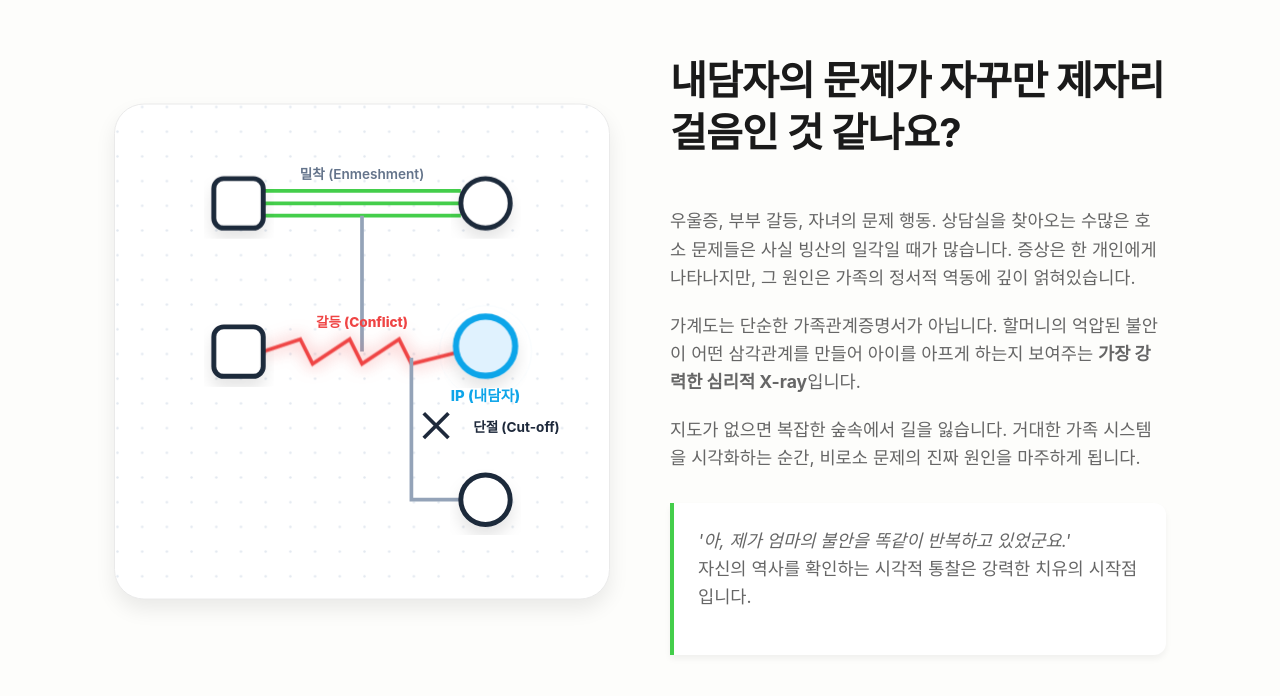
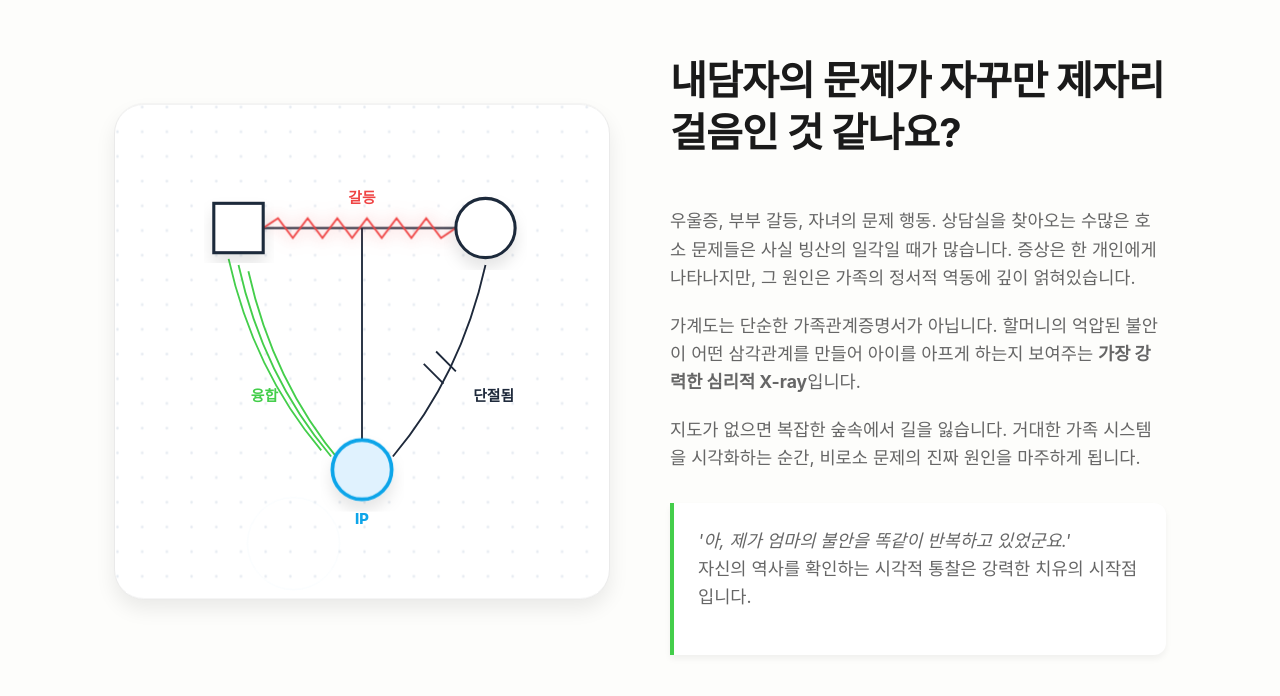
Before and after one commit to h5nam/next-genogram-landing, a website: page index.html in a window 1280 px wide. Shown: the part 2064-2760 px from the top of the page. Drawn offline with Linux system fonts and the light colour scheme; some icons are missing; a web font is replaced by a local one.

Commit message:
style: remove Gen 1 and update relationship rules in Section 3

```diff
--- a/index.html
+++ b/index.html
@@ -210,15 +210,11 @@
 
                     <!-- Right: Structured Genogram (Top-Down Chronological) -->
                     <g class="structured-group" transform="translate(680, 25)">
-                        <!-- Input from AI -->
-                        <path d="M 0 200 L 60 200 L 60 80 L 100 80" class="struct-line"
-                            style="animation-delay: 0.2s;" />
-                        <path d="M 60 140 L 60 40 L 340 40 L 340 80" class="struct-line"
-                            style="animation-delay: 0.5s;" />
 
                         <!-- Gen 1 (Grandparents) -->
                         <path d="M 100 80 L 220 80" class="struct-line" style="animation-delay: 0.8s;" />
                         <path d="M 340 80 L 460 80" class="struct-line" style="animation-delay: 1.0s;" />
+                        <path d="M 180 220 L 380 220" class="struct-line partnership" style="animation-delay: 1.7s;" />
 
                         <!-- Connecting lines to Gen 2 -->
                         <path d="M 160 80 L 160 220" class="struct-line" style="animation-delay: 1.2s;" />
@@ -226,7 +222,7 @@
 
                         <!-- Family Dynamic: Zig-zag Conflict Line from Grandma (Left) to Mother (Left) -->
                         <path
-                            d="M 220 80 L 245 95 L 240 120 L 275 135 L 270 160 L 305 175 L 300 200 L 335 215 L 340 220 L 400 220"
+                            d="M 220 80 L 226 104 L 259 91 L 256 127 L 289 115 L 286 150 L 319 138 L 316 174 L 349 161 L 346 197 L 379 185 L 376 220 L 400 220"
                             class="struct-line conflict" style="animation-delay: 1.5s;" />
                         <path d="M 280 220 L 280 320" class="struct-line" style="animation-delay: 1.8s;" />
                         <path d="M 180 320 L 380 320" class="struct-line" style="animation-delay: 2.0s;" />
@@ -303,29 +299,34 @@
                             <rect width="100%" height="100%" fill="url(#grid)" />
 
                             <!-- Dynamic Relations (Lines) -->
-                            <!-- Gen 1 Marriage (Enmeshment: 3 lines) -->
-                            <path d="M 120 70 L 280 70" stroke="#44CE4B" stroke-width="3" fill="none" />
-                            <path d="M 120 80 L 280 80" stroke="#44CE4B" stroke-width="3" fill="none" />
-                            <path d="M 120 90 L 280 90" stroke="#44CE4B" stroke-width="3" fill="none" />
-                            <text x="200" y="60" fill="#64748B" font-size="11" font-weight="600" text-anchor="middle">밀착
-                                (Enmeshment)</text>
 
-                            <!-- Gen 1 to Gen 2 lines -->
-                            <path d="M 200 90 L 200 200" stroke="#94A3B8" stroke-width="3" fill="none" />
+                            <!-- Structural Genogram Lines (Base) -->
+                            <!-- Marriage Line (Father to Mother) -->
+                            <path d="M 120 100 L 276 100" stroke="#1E293B" stroke-width="1.5" fill="none" />
+                            <!-- Descent Line (Marriage to Child) -->
+                            <path d="M 200 100 L 200 276" stroke="#1E293B" stroke-width="1.5" fill="none" />
 
-                            <!-- Gen 2 Marriage (Conflict: Zigzag) -->
-                            <path d="M 120 200 L 150 190 L 160 210 L 190 190 L 200 210 L 230 190 L 240 210 L 280 200"
-                                stroke="#EF4444" stroke-width="3" fill="none" class="conflict-pulse" />
-                            <text x="200" y="180" fill="#EF4444" font-size="11" font-weight="800"
-                                text-anchor="middle">갈등 (Conflict)</text>
+                            <!-- Relationship Dynamics -->
 
-                            <!-- Gen 2 to Gen 3 lines -->
-                            <path d="M 240 205 L 240 320 L 280 320" stroke="#94A3B8" stroke-width="3" fill="none" />
+                            <!-- 1. 부부 갈등 (Marriage Conflict: Zigzag over base line) -->
+                            <path
+                                d="M 120 100 L 132 92 L 144 108 L 156 92 L 168 108 L 180 92 L 192 108 L 204 92 L 216 108 L 228 92 L 240 108 L 252 92 L 264 108 L 276 100"
+                                stroke="#EF4444" stroke-width="1.5" fill="none" class="conflict-pulse" />
+                            <text x="200" y="80" fill="#EF4444" font-size="12" font-weight="800"
+                                text-anchor="middle">갈등</text>
 
-                            <!-- Gen 3 Cut-off -->
-                            <path d="M 250 250 L 270 270 M 250 270 L 270 250" stroke="#1E293B" stroke-width="3"
+                            <!-- 2. 아빠-자녀 융합 (Father-Child Enmeshment: 3 curved lines) -->
+                            <path d="M 100 130 Q 120 220 175 285" stroke="#44CE4B" stroke-width="1.5" fill="none" />
+                            <path d="M 92 125 Q 112 215 167 280" stroke="#44CE4B" stroke-width="1.5" fill="none" />
+                            <path d="M 108 135 Q 128 225 183 290" stroke="#44CE4B" stroke-width="1.5" fill="none" />
+                            <text x="110" y="240" fill="#44CE4B" font-size="12" font-weight="700">융합</text>
+
+                            <!-- 3. 엄마-자녀 단절 (Mother-Child Cut-off: curved line with two slashes) -->
+                            <path d="M 300 130 Q 280 220 225 285" stroke="#1E293B" stroke-width="1.5" fill="none" />
+                            <!-- Cut-off slashes in the middle of the curve -->
+                            <path d="M 260 200 L 276 216 M 250 210 L 266 226" stroke="#1E293B" stroke-width="1.5"
                                 fill="none" />
-                            <text x="290" y="265" fill="#1E293B" font-size="11" font-weight="700">단절 (Cut-off)</text>
+                            <text x="290" y="240" fill="#1E293B" font-size="12" font-weight="700">단절됨</text>
 
                             <!-- Nodes with Drop Shadows -->
                             <filter id="nodeShadow" x="-20%" y="-20%" width="140%" height="140%">
@@ -334,30 +335,21 @@
                             </filter>
 
                             <!-- Gen 1 Nodes -->
-                            <!-- Grandfather -->
-                            <rect x="80" y="60" width="40" height="40" rx="8" fill="#FFFFFF" stroke="#1E293B"
-                                stroke-width="4" filter="url(#nodeShadow)" class="fancy-node" />
-                            <!-- Grandmother -->
-                            <circle cx="300" cy="80" r="20" fill="#FFFFFF" stroke="#1E293B" stroke-width="4"
+                            <!-- Father -->
+                            <rect x="80" y="80" width="40" height="40" fill="#FFFFFF" stroke="#1E293B"
+                                stroke-width="2.5" filter="url(#nodeShadow)" class="fancy-node" />
+                            <!-- Mother -->
+                            <circle cx="300" cy="100" r="24" fill="#FFFFFF" stroke="#1E293B" stroke-width="2.5"
                                 filter="url(#nodeShadow)" class="fancy-node" />
 
                             <!-- Gen 2 Nodes -->
-                            <!-- Father -->
-                            <rect x="80" y="180" width="40" height="40" rx="8" fill="#FFFFFF" stroke="#1E293B"
-                                stroke-width="4" filter="url(#nodeShadow)" class="fancy-node" />
-                            <!-- Mother (IP) -->
-                            <circle cx="300" cy="200" r="24" fill="#E0F2FE" stroke="#0EA5E9" stroke-width="5"
+                            <!-- Child (IP) -->
+                            <circle cx="200" cy="300" r="24" fill="#E0F2FE" stroke="#0EA5E9" stroke-width="3"
                                 filter="url(#nodeShadow)" class="fancy-node ip-node" />
-                            <circle cx="300" cy="200" r="24" fill="none" stroke="#0EA5E9" stroke-width="3"
+                            <circle cx="200" cy="300" r="24" fill="none" stroke="#0EA5E9" stroke-width="2"
                                 class="fancy-pulse" />
-                            <text x="300" y="240" fill="#0EA5E9" font-size="12" font-weight="800"
-                                text-anchor="middle">IP (내담자)</text>
-
-                            <!-- Gen 3 Nodes -->
-                            <!-- Child 1 -->
-                            <circle cx="300" cy="320" r="20" fill="#FFFFFF" stroke="#1E293B" stroke-width="4"
-                                filter="url(#nodeShadow)" class="fancy-node" />
-
+                            <text x="200" y="340" fill="#0EA5E9" font-size="12" font-weight="800"
+                                text-anchor="middle">IP</text>
                         </svg>
                     </div>
                 </div>
```
